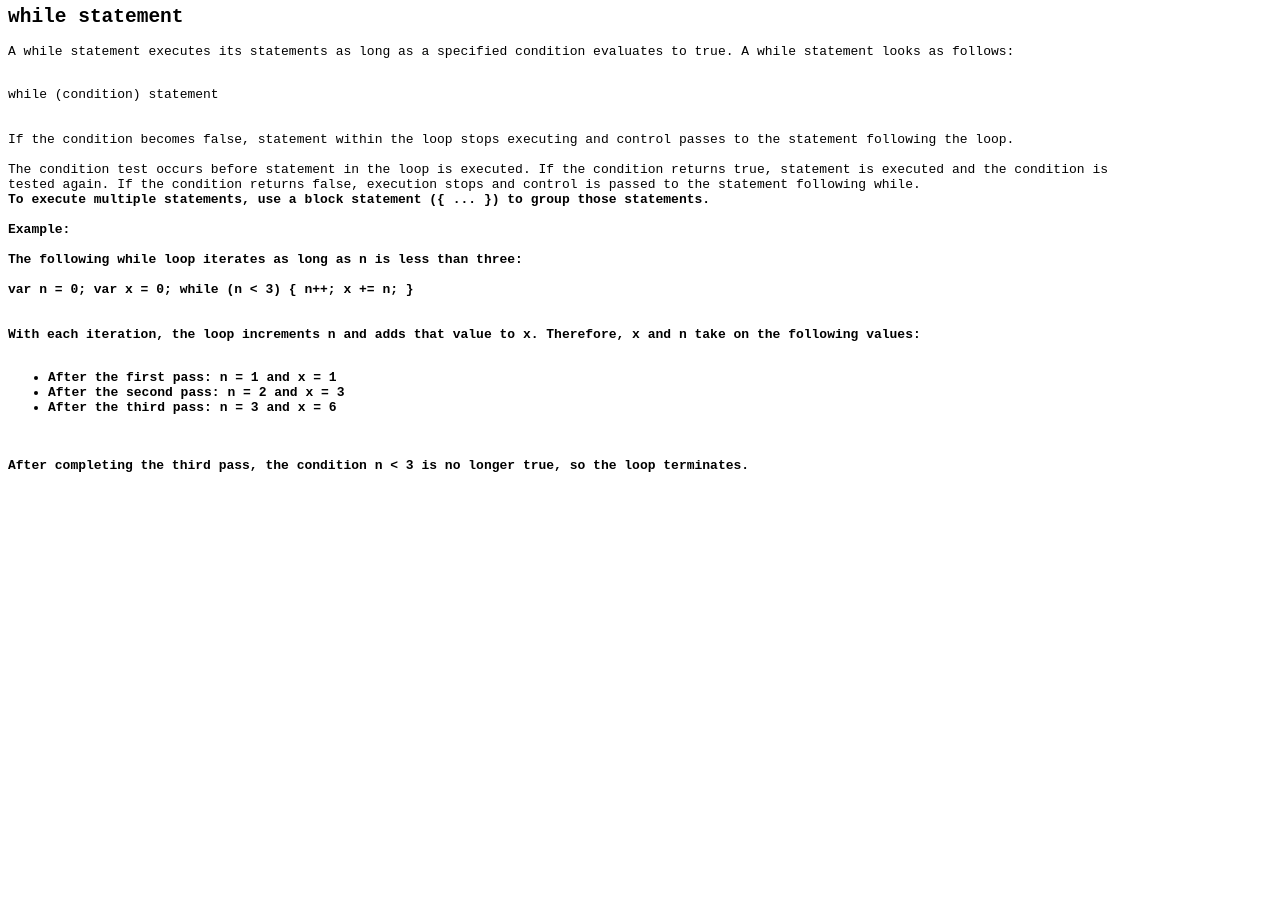
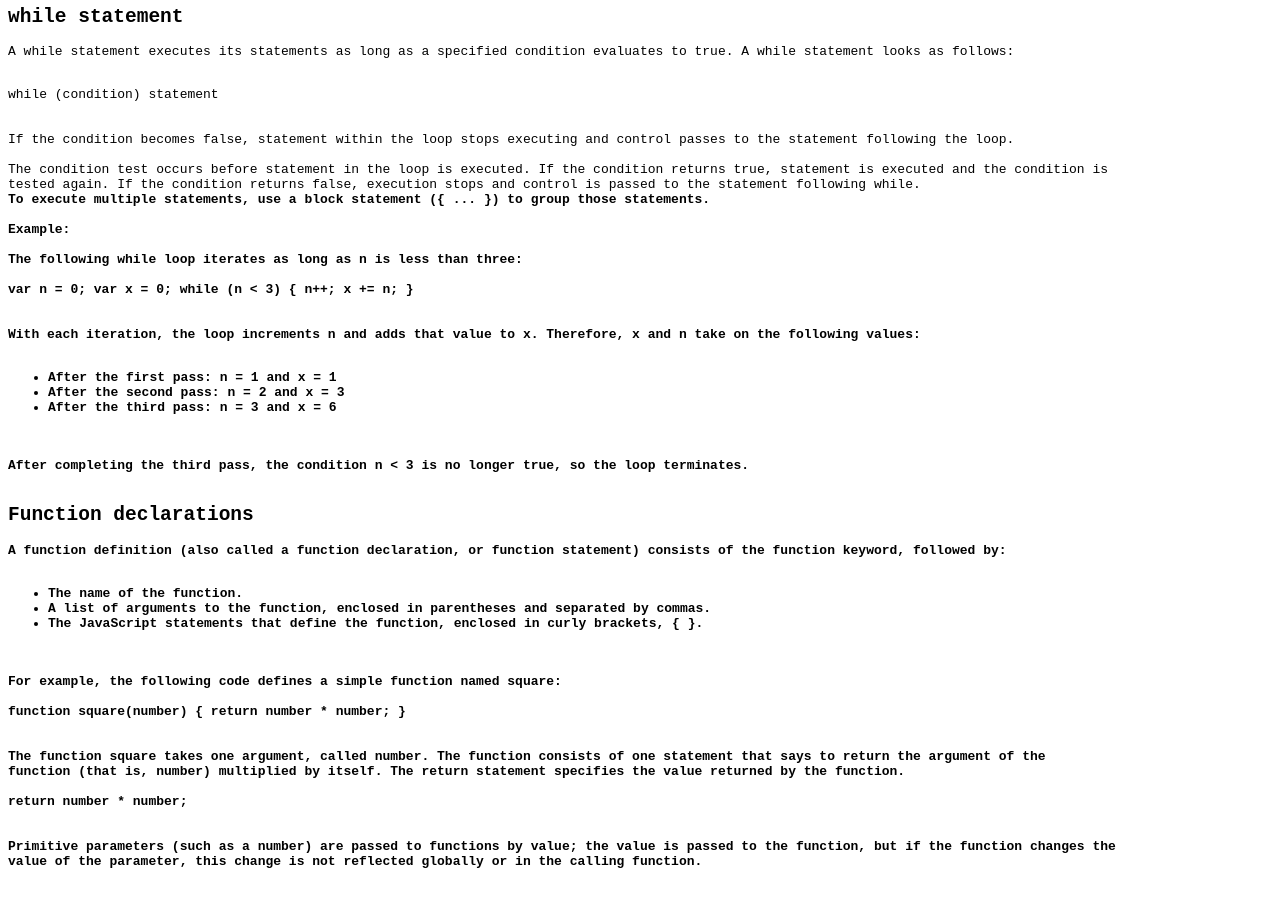
Before and after one commit to Abdulahadahmadi/Technical-Documentation-Page, a plain HTML site: page index.html in a window 1280 px wide. Shown: the part 3581-4478 px from the top of the page. Before the commit the page ends 4082 px from the top, so only its background shows below. Drawn offline with Linux system fonts and the light colour scheme.

Commit message:
function section added to project

```diff
--- a/index.html
+++ b/index.html
@@ -217,7 +217,29 @@
         </p>
     </section>
 
+    <!--Function Declaration section-->
+    <section class="main-section">
+        <header id="functio_declaration"><h2>Function declarations</h2></header>
+        <p>
+            A function definition (also called a function declaration, or function statement) consists of the function keyword, followed by:<br><br>
+            <ul>
+                <li>The name of the function.</li>
+                <li>A list of arguments to the function, enclosed in parentheses and separated by commas.</li>
+                <li>The JavaScript statements that define the function, enclosed in curly brackets, { }.</li>
+            </ul><br><br>
+            For example, the following code defines a simple function named square:<br><br>
+            <div id="function_div16"><code>function square(number) { return number * number; }</code></div><br><br>
 
+            The function square takes one argument, called number. The function consists of one statement that says to return the argument of the<br>
+            function (that is, number) multiplied by itself. The return statement specifies the value returned by the function.<br><br>
+
+            <div id="funcion_div17"><code>return number * number;</code></div><br><br>
+            Primitive parameters (such as a number) are passed to functions by value; the value is passed to the function, but if the function changes the<br>
+            value of the parameter, this change is not reflected globally or in the calling function.<br><br>
+
+
+        </p>
+    </section>
 
 
     </main>
```
